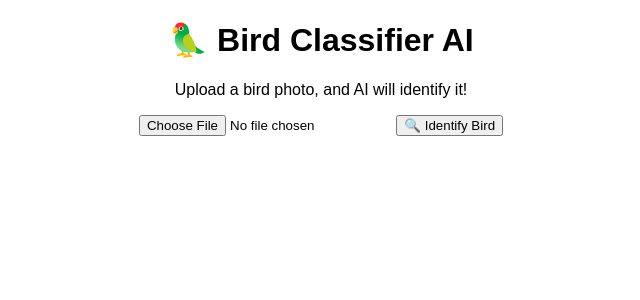
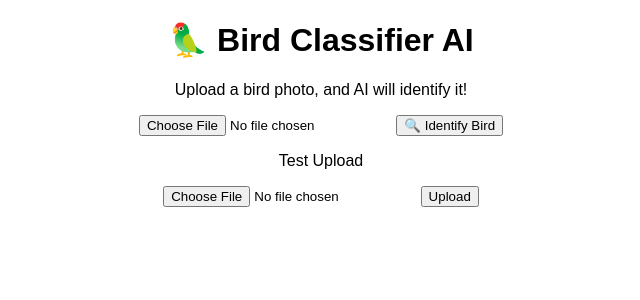
Before and after one commit to amalskr/BirdDeterrent-AI, a Flask app: page / in a window 1280 px wide. Shown: the top 300 px of the page, without its empty margins (319-959 px from the left). Run offline with Flask 3, Linux system fonts and the light colour scheme.

Commit message:
add a aorm to test test uplaod

```diff
--- a/templates/index.html
+++ b/templates/index.html
@@ -19,6 +19,12 @@
         <button type="submit">🔍 Identify Bird</button>
     </form>
 
+    <p>Test Upload</p>
+    <form action="/upload" method="post" enctype="multipart/form-data">
+        <input type="file" name="imageFile" required>
+        <button type="submit">Upload</button>
+    </form>
+
     {% if message %}
         <p style="color: red;">{{ message }}</p>
     {% endif %}
```
